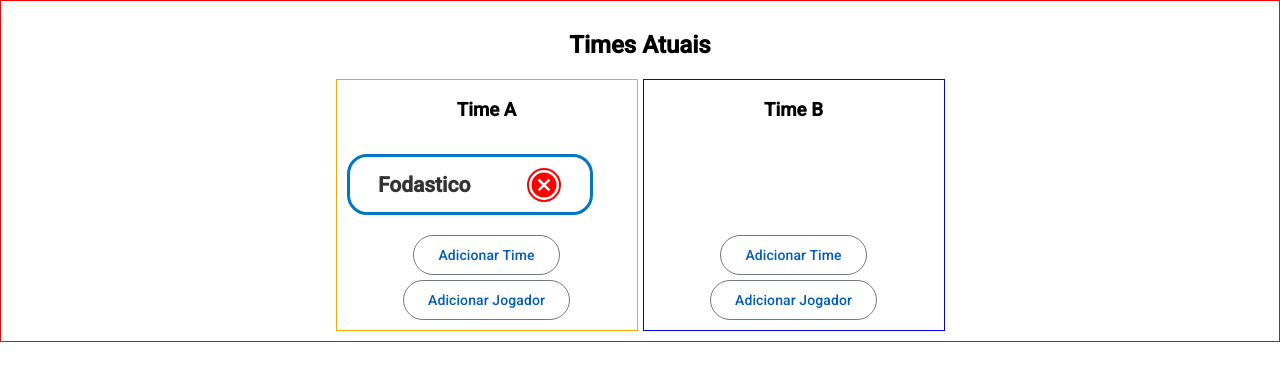
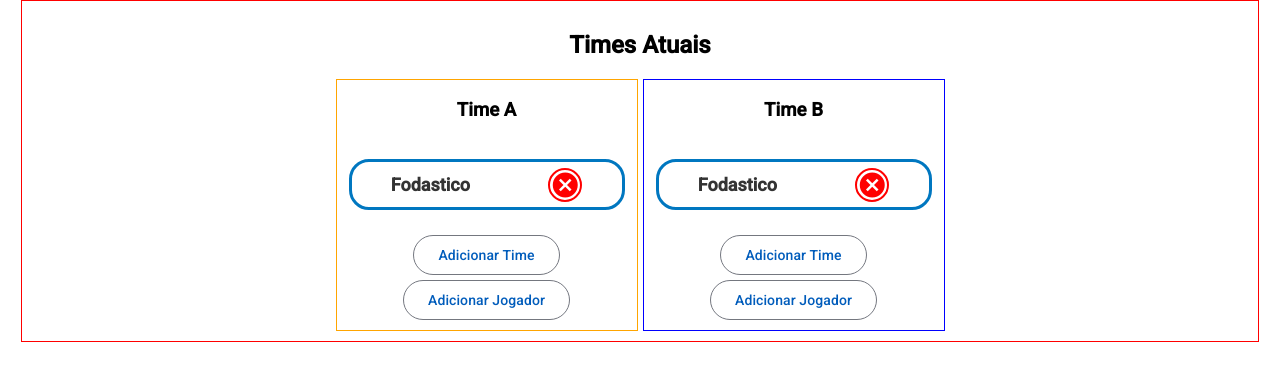
Before and after one commit to gabrielsndev/fila-volei-app, an Angular app: page / in a window 1280 px wide. Shown: the top 380 px of the page. Built offline with nearby package versions, Linux system fonts and the light colour scheme.

Commit message:
refatorando pra poder tirar o overflow

```diff
--- a/src/app/components/time-atual/time-atual.component.css
+++ b/src/app/components/time-atual/time-atual.component.css
@@ -1,6 +1,6 @@
 .main{
     margin: auto;
-    min-width: 95%;
+    max-width: 95%;
     border: 1px solid red;
     padding: 10px;
 }
@@ -45,16 +45,16 @@
 }
 
 .player{
-    width: 80%;
-    height: 55px;
+    width: 90%;
+    height: 45px;
     border: 3px solid var(--color-primary);
-    margin: 10px;
+    margin: auto;
     border-radius: 20px;
     display: flex;
     align-items: center;
     justify-content: space-around;
     color: var(--color-text);
-    font-size: 14px;
+    font-size: 12px;
 }
 
 .material-icons{
--- a/src/app/components/time-atual/time-atual.component.html
+++ b/src/app/components/time-atual/time-atual.component.html
@@ -14,6 +14,10 @@
         </div>
         <div class="second-time">
             <h3>Time B</h3>
+            <div class="player">
+                <h2>Fodastico</h2>
+                <span  class="material-icons">cancel</span>
+            </div>
             <div class="buttons">
                 <button class="button" mat-stroked-button>Adicionar Time</button>
                 <button mat-stroked-button>Adicionar Jogador</button>
```
